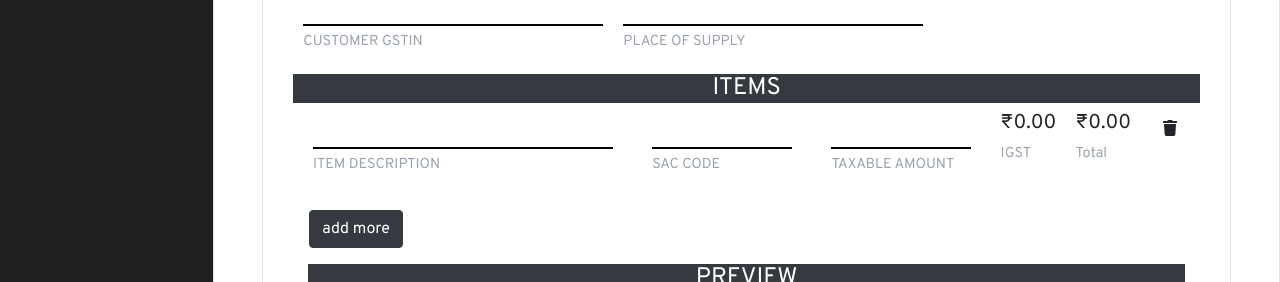
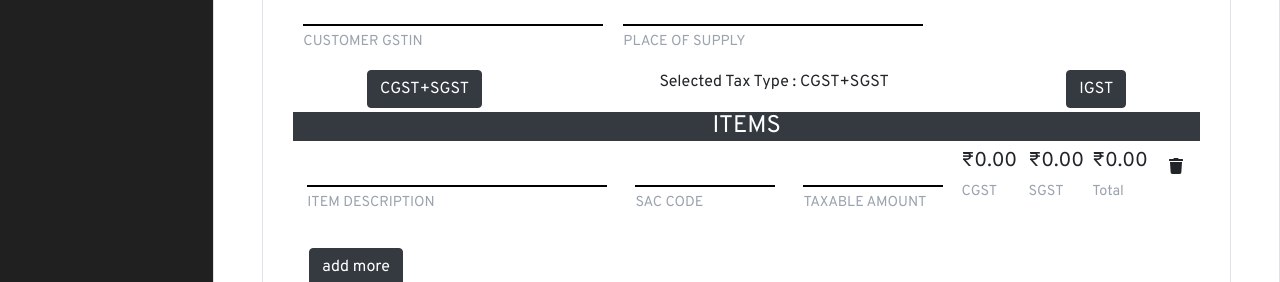
Before and after one commit to nipungupta99/billing-app, a React (Create React App) app: page /create in a window 1280 px wide. Shown: the part 331-613 px from the top of the page. Built offline with nearby package versions, Linux system fonts and the light colour scheme; no server answers; what @react-pdf/renderer would draw is missing.

Commit message:
View Invoice Layout Changes Completed

```diff
--- a/src/pages/View/view.page.js
+++ b/src/pages/View/view.page.js
@@ -107,13 +107,6 @@ function MyDocument(props) {
 
   console.log("data doc", data);
 
-  let integrated = true;
-  if (invoiceInfo.invoiceType === "IGST") {
-    integrated = true;
-  } else {
-    integrated = false;
-  }
-
   return (
     <Document>
       <Page size="A4">
@@ -192,21 +185,46 @@ function MyDocument(props) {
           <View style={{ borderWidth: 1, borderColor: "black" }}>
             <View style={styles.tHeadView}>
               <Text style={[styles.tHead, { width: "5%" }]}>S No.</Text>
-              <Text style={[styles.tHead, { width: "45%" }]}>
+              <Text
+                style={[
+                  styles.tHead,
+                  { width: invoiceInfo.invoiceType === "IGST" ? "45%" : "20%" },
+                ]}
+              >
                 Item Description
               </Text>
               <Text style={[styles.tHead, { width: "15%" }]}>SAC Code</Text>
               <Text style={[styles.tHead, { width: "10%" }]}>
                 Taxable {"\n"} Value
               </Text>
-              <Text style={[styles.tHead, { width: "10%" }]}>IGST @18%</Text>
+              {invoiceInfo.invoiceType === "IGST" && (
+                <>
+                  <Text style={[styles.tHead, { width: "10%" }]}>
+                    IGST @18%
+                  </Text>
                   <Text style={[styles.tHead, { width: "15%" }]}>Total</Text>
+                </>
+              )}
+              {invoiceInfo.invoiceType !== "IGST" && (
+                <>
+                  <Text style={[styles.tHead, { width: "16%" }]}>CGST @9%</Text>
+                  <Text style={[styles.tHead, { width: "16%" }]}>SGST @9%</Text>
+                  <Text style={[styles.tHead, { width: "16%" }]}>Total</Text>
+                </>
+              )}
             </View>
 
             {itemInfo.map((item, idx) => (
               <View style={styles.tDataView}>
                 <Text style={[styles.tData, { width: "5%" }]}>{idx + 1}</Text>
-                <Text style={[styles.tData, { width: "45%" }]}>
+                <Text
+                  style={[
+                    styles.tData,
+                    {
+                      width: invoiceInfo.invoiceType === "IGST" ? "45%" : "20%",
+                    },
+                  ]}
+                >
                   {item.itemDescription}
                 </Text>
                 <Text style={[styles.tData, { width: "15%" }]}>
@@ -215,12 +233,31 @@ function MyDocument(props) {
                 <Text style={[styles.tData, { width: "10%" }]}>
                   {parseFloat(item.taxableValue).toFixed(2)}
                 </Text>
+
+                {invoiceInfo.invoiceType === "IGST" && (
+                  <>
                     <Text style={[styles.tData, { width: "10%" }]}>
                       {parseFloat(item.igst).toFixed(2)}
                     </Text>
                     <Text style={[styles.tData, { width: "15%" }]}>
                       {parseFloat(item.totalValue).toFixed(2)}
                     </Text>
+                  </>
+                )}
+
+                {invoiceInfo.invoiceType !== "IGST" && (
+                  <>
+                    <Text style={[styles.tData, { width: "16%" }]}>
+                      {parseFloat(item.cgst).toFixed(2)}
+                    </Text>
+                    <Text style={[styles.tData, { width: "16%" }]}>
+                      {parseFloat(item.sgst).toFixed(2)}
+                    </Text>
+                    <Text style={[styles.tData, { width: "16%" }]}>
+                      {parseFloat(item.totalValue).toFixed(2)}
+                    </Text>
+                  </>
+                )}
               </View>
             ))}
           </View>
@@ -309,7 +346,11 @@ function InvoiceView(props) {
         fileName="invoice.pdf"
       >
         {({ blob, url, loading, error }) =>
-          loading ? "Loading document..." : "Download now!"
+          loading ? (
+            "Loading document..."
+          ) : (
+            <button className="btn btn-dark">Download Invoice</button>
+          )
         }
       </PDFDownloadLink>
     </>
--- a/src/pages/create/create.page.js
+++ b/src/pages/create/create.page.js
@@ -17,7 +17,9 @@ function CreatePage() {
 
   // Used for item rows data -> passed as props in input fields
   const [state, setState] = useState({
-    users: [{ itemDesc: "", sacCode: "", taxableValue: 0, igst: 0 }],
+    users: [
+      { itemDesc: "", sacCode: "", taxableValue: 0, igst: 0, cgst: 0, sgst: 0 },
+    ],
   });
 
   // const [details, setDetails] = useState({
@@ -95,7 +97,7 @@ function CreatePage() {
         invoiceInfo: {
           invoiceDate: new Date(),
           invoiceNumber: generateInvNum(),
-          invoiceType: "IGST",
+          invoiceType: taxType,
         },
         generalInfo: {
           cin: normalInfo.cin,
@@ -131,7 +133,9 @@ function CreatePage() {
         itemInfo: state.users.map(item => ({
           itemDescription: item.itemDesc,
           sacCode: item.sacCode,
-          igst: item.igst,
+          igst: taxType === "IGST" ? item.igst : 0,
+          cgst: taxType === "IGST" ? 0 : item.cgst,
+          sgst: taxType === "IGST" ? 0 : item.sgst,
           taxableValue: item.taxableValue,
           totalValue: item.taxableValue * 1.18,
         })),
@@ -148,9 +152,9 @@ function CreatePage() {
         // ],
         amountInfo: {
           taxableAmount: `${total.toFixed(2)}`,
-          // totalCGST: "1231",
-          // totalSGST: "12133",
-          // totalIGST: "12312",
+          totalCGST: taxType === "IGST" ? 0 : `${(total * 0.09).toFixed(2)}`,
+          totalSGST: taxType === "IGST" ? 0 : `${(total * 0.09).toFixed(2)}`,
+          totalIGST: taxType === "IGST" ? `${(total * 0.18).toFixed(2)}` : 0,
           totalTax: `${(total * 0.18).toFixed(2)}`,
           invoiceTotal: `${(
             parseFloat(total) + parseFloat(total * 0.18)
@@ -210,7 +214,7 @@ function CreatePage() {
               </div>
             </div>
 
-            {/* <div className="d-flex flex-row justify-content-around">
+            <div className="d-flex flex-row justify-content-around">
               <button
                 className="btn btn-dark"
                 onClick={() => setTaxType("CGST+SGST")}
@@ -224,7 +228,7 @@ function CreatePage() {
               >
                 IGST
               </button>
-            </div> */}
+            </div>
 
             <div className="container-fluid py-1 ">
               <h4 className="bg-dark text-center text-white">ITEMS</h4>
--- a/src/pages/create/inputFields.js
+++ b/src/pages/create/inputFields.js
@@ -13,12 +13,15 @@ function InputField({ state, setState, ...props }) {
 
   function addClick() {
     setState({
-      users: [...state.users, { itemDesc: "", sacCode: "", taxableValue: 0, igst: 0 }],
+      users: [
+        ...state.users,
+        { itemDesc: "", sacCode: "", taxableValue: 0, igst: 0 },
+      ],
     });
   }
 
   function taxFields(item) {
-    // if (props.taxType === "IGST") {
+    if (props.taxType === "IGST") {
       return (
         <div>
           <h4 style={{ fontSize: 20 }}>
@@ -27,25 +30,25 @@ function InputField({ state, setState, ...props }) {
           <p className="label"> IGST</p>
         </div>
       );
-    // } else {
-    // return (
-    //   <div className="d-flex flex-row">
-    //     <div>
-    //       <h4 style={{ fontSize: 20 }}>
-    //         ₹{(item.taxableValue * 0.09).toFixed(2)}
-    //       </h4>
-    //       <p className="label"> CGST</p>
-    //     </div>
-    //     &nbsp; &nbsp;
-    //     <div>
-    //       <h4 style={{ fontSize: 20 }}>
-    //         ₹{(item.taxableValue * 0.09).toFixed(2)}
-    //       </h4>
-    //       <p className="label"> SGST</p>
-    //     </div>
-    //   </div>
-    // );
-    // }
+    } else {
+      return (
+        <div className="d-flex flex-row">
+          <div>
+            <h4 style={{ fontSize: 20 }}>
+              ₹{(item.taxableValue * 0.09).toFixed(2)}
+            </h4>
+            <p className="label"> CGST</p>
+          </div>
+          &nbsp; &nbsp;
+          <div>
+            <h4 style={{ fontSize: 20 }}>
+              ₹{(item.taxableValue * 0.09).toFixed(2)}
+            </h4>
+            <p className="label"> SGST</p>
+          </div>
+        </div>
+      );
+    }
   }
 
   function createUI() {
@@ -105,7 +108,13 @@ function InputField({ state, setState, ...props }) {
 
     if (amountChange === true) {
       let users = [...state.users];
-      users[i] = { ...users[i], [name]: value, igst: value * 0.18 };
+      users[i] = {
+        ...users[i],
+        [name]: value,
+        igst: value * 0.18,
+        cgst: value * 0.09,
+        sgst: value * 0.09,
+      };
       setState({ users });
     } else {
       let users = [...state.users];
```
Lines whose indentation alone changed are shown as unchanged.
